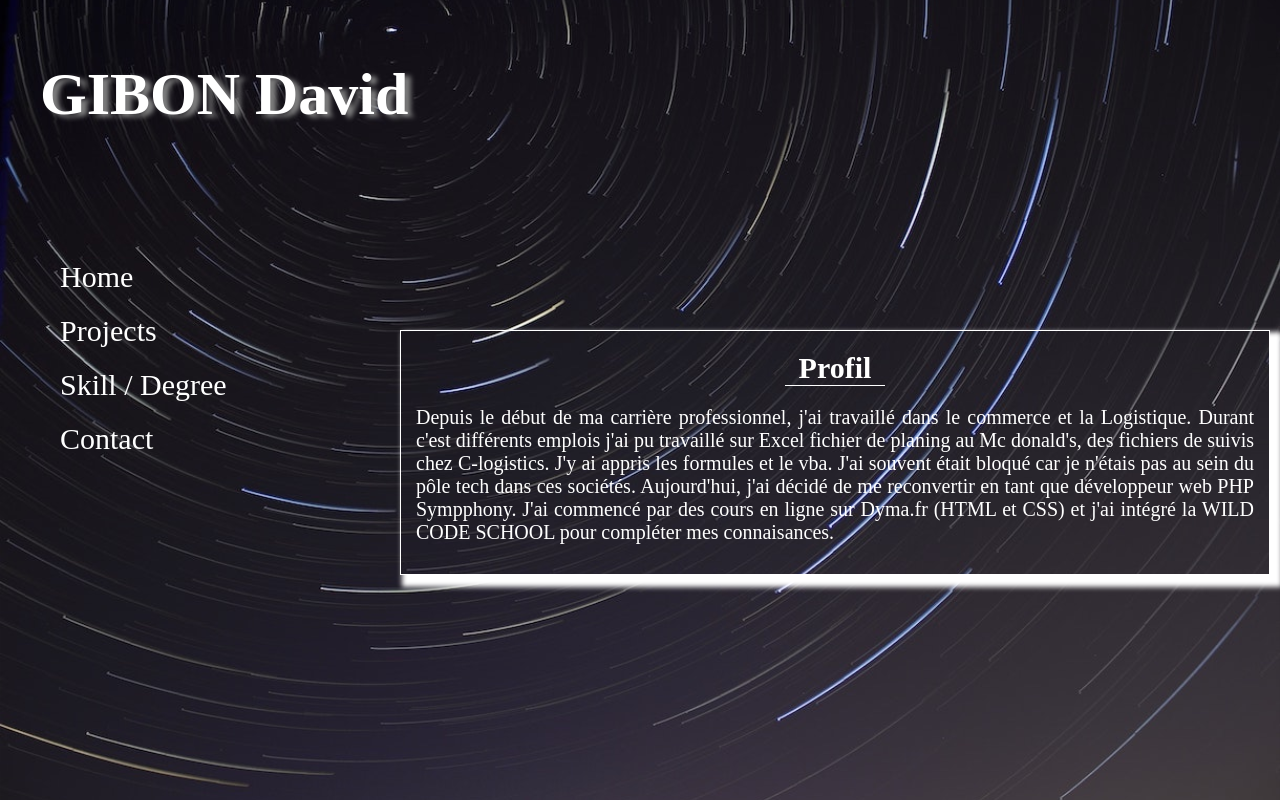
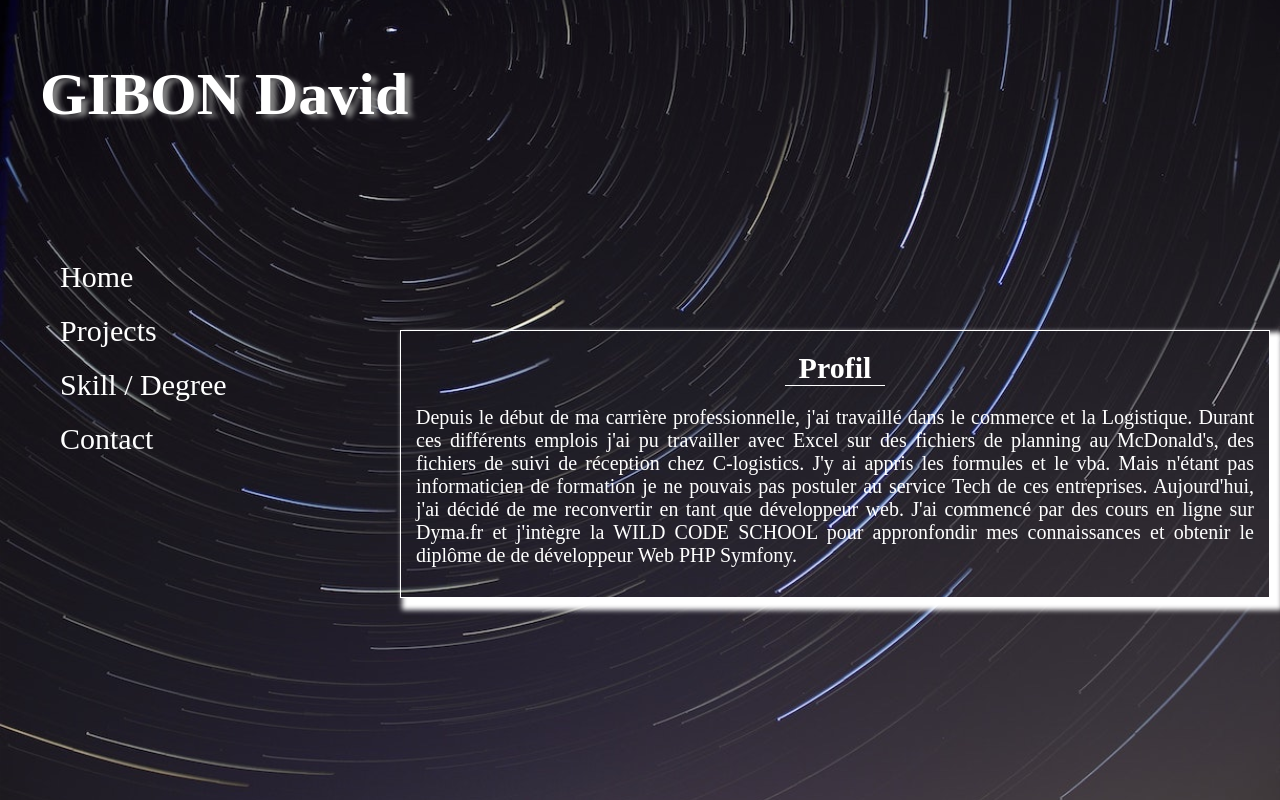
Before and after one commit to Davidgbn33/Portfolio, a plain HTML site: page index.html in a window 1280 px wide. Shown: the top 800 px of the page. Drawn offline with Linux system fonts and the light colour scheme.

Commit message:
Update index.html

```diff
--- a/index.html
+++ b/index.html
@@ -37,15 +37,7 @@
             <div class="card-index">
                 <h2>Profil</h2>
                 <p class="paragraphe">
-                    Depuis le début de ma carrière professionnel, j'ai travaillé dans
-                    le commerce et la Logistique. Durant c'est différents emplois j'ai
-                    pu travaillé sur Excel fichier de planing au Mc donald's, des
-                    fichiers de suivis chez C-logistics. J'y ai appris les formules et
-                    le vba. J'ai souvent était bloqué car je n'étais pas au sein du
-                    pôle tech dans ces sociétés. Aujourd'hui, j'ai décidé de me
-                    reconvertir en tant que développeur web PHP Sympphony. J'ai
-                    commencé par des cours en ligne sur Dyma.fr (HTML et CSS) et j'ai
-                    intégré la WILD CODE SCHOOL pour compléter mes connaisances.
+                    Depuis le début de ma carrière professionnelle, j'ai travaillé dans le commerce et la Logistique. Durant ces différents emplois j'ai pu travailler avec Excel sur des fichiers de planning au McDonald's, des fichiers de suivi de réception chez C-logistics. J'y ai appris les formules et le vba. Mais n'étant pas informaticien de formation je ne pouvais pas postuler au service Tech de ces entreprises. Aujourd'hui, j'ai décidé de me reconvertir en tant que développeur web. J'ai commencé par des cours en ligne sur Dyma.fr et j'intègre la WILD CODE SCHOOL pour appronfondir mes connaissances et obtenir le diplôme de de développeur Web PHP Symfony.
                 </p>
             </div>
         </div>
```
